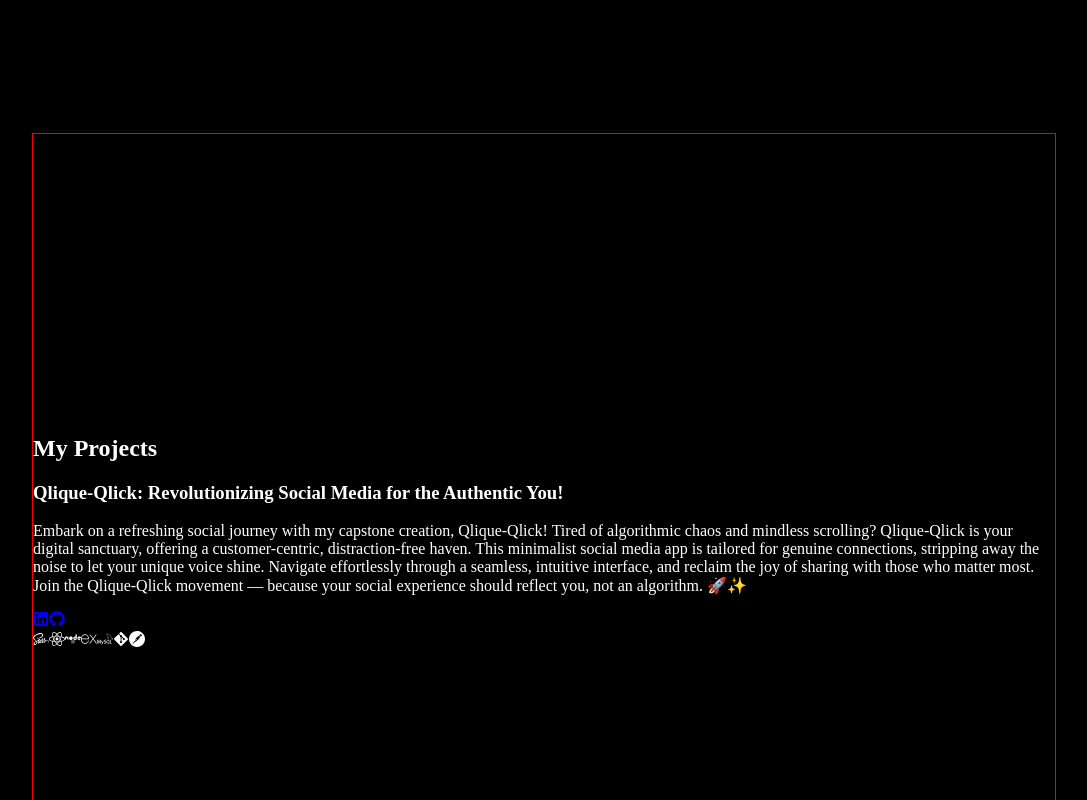
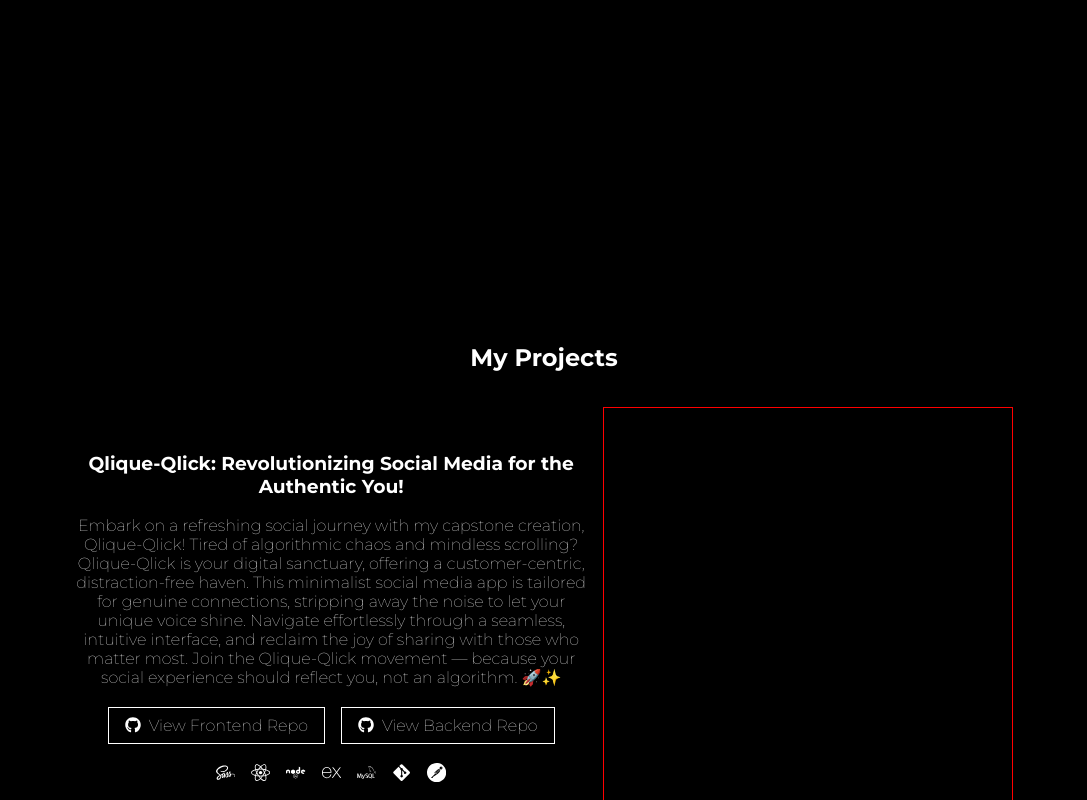
Before and after one commit to Ekpenga9000/portfolio-website, a React (Vite) app: page / in a window 1280 px wide. Shown: the part 1560-2360 px from the top of the page, without its empty margins (96-1183 px from the left). Built offline with nearby package versions, Linux system fonts and the light colour scheme.

Commit message:
Add variables to project component to make it reuseable

```diff
--- a/src/components/hero/Hero.jsx
+++ b/src/components/hero/Hero.jsx
@@ -4,8 +4,8 @@ import "./Hero.scss";
 const Hero = () => {
     return (
         <section className="hero">
-            <h2 className="hero__title">Hey there 👋🏽, Fellow human or code voyager!</h2>
-            <p className="hero__text">I&#39;m Omogbare, your friendly neighborhood full-stack wizard and code enthusiast 👨🏾‍💻✨ with my lair in 📍Alberta.</p>
+            <h2 className="hero__title">Hey there 👋🏽, fellow human, code voyager!</h2>
+            <p className="hero__text">This Omogbare, your friendly neighborhood full-stack wizard and code enthusiast 👨🏾‍💻✨ reaching from my TechCoven in 📍Alberta.</p>
             <span className="hero__icon">🚀</span>
         </section>
     )
--- a/src/components/projects/Project.jsx
+++ b/src/components/projects/Project.jsx
@@ -1,22 +1,35 @@
 import "./Project.scss";
 // import dev from "../../assets/images/Louis.jpg";
-import { FaLinkedin, FaGithub, FaSass, FaReact, FaNode, FaGitAlt } from "react-icons/fa";
+import { FaGithub, FaSass, FaReact, FaNode, FaGitAlt } from "react-icons/fa";
 import { SiExpress, SiMysql, SiPostman } from "react-icons/si";
 
-const Project = () => {
+const Project = ({isReverse, text, title, link, frontend, backend}) => {
+    // const [isReverse, setIsReverse] = useState(false);
+    // const [isDeployed, setIsDeployed] = useState(false);
+
+    // useEffect(()=>{
+    //     setIsReverse(reverse);
+    // }, [reverse])
+
     return (
         <section className="project">
             <div className="project__container">
-                <h2 className="project__title">My Projects</h2>
-                <div className="project__intro-div">
+                <h2 className="project__header">My Projects</h2>
+                <div className={`project__intro-div${isReverse ? "--reverse" : ""}`}>
                     <div className="project__intro">
-                        <h3 className="project__title">Qlique-Qlick: Revolutionizing Social Media for the Authentic You!</h3>
+                        <h3 className="project__title">
+                            {title}
+                            Qlique-Qlick: Revolutionizing Social Media for the Authentic You!</h3>
                         <p className="project__text">
+                            {text}
                             Embark on a refreshing social journey with my capstone creation, Qlique-Qlick! Tired of algorithmic chaos and mindless scrolling? Qlique-Qlick is your digital sanctuary, offering a customer-centric, distraction-free haven. This minimalist social media app is tailored for genuine connections, stripping away the noise to let your unique voice shine. Navigate effortlessly through a seamless, intuitive interface, and reclaim the joy of sharing with those who matter most. Join the Qlique-Qlick movement — because your social experience should reflect you, not an algorithm. 🚀✨
                         </p>
                         <div className="project__link-div">
-                            <a href="https://www.linkedin.com/in/omogbareekpenga/" target="blank" className="project__link--linkedIn"><FaLinkedin /></a>
-                            <a href="https://github.com/Ekpenga9000" target="blank" className="project__link"><FaGithub /></a>
+                       {link &&
+                        <a href={link} target="blank" className="project__link"><FaGithub /> Visit Site</a> }
+
+                            <a href={frontend} target="blank" className="project__link"><FaGithub /> View Frontend Repo</a>
+                            <a href={backend} target="blank" className="project__link"><FaGithub /> View Backend Repo</a>
                         </div>
                         <div className="project__icons-div">
                             <FaSass />
--- a/src/components/projects/Project.scss
+++ b/src/components/projects/Project.scss
@@ -3,10 +3,89 @@
 @use "../../style/partials/typography" as *;
 
 .project{
-    height:100vh;
-    border:1px solid red;
-    color: #fff;
+    margin-top: 2rem;
     display: flex;
     justify-content: center;
     align-items: center;
+    @include tablet{
+        height:100vh;
+    }
+    &__container{
+        display: flex;
+        flex-direction: column;
+        gap: 1rem;
+    }
+    &__header{
+        text-align: center;
+        color: $text-primary;
+        font-family: "Montserrat", sans-serif;
+    }
+    &__intro-div{
+        display: flex;
+        justify-content: center;
+        align-items: center;
+        flex-direction: column;
+        gap: 1.5rem;
+        @include tablet{
+            flex-direction: row;
+            gap: 1rem;
+        }
+
+        &--reverse{
+            @extend .project__intro-div;
+            flex-direction: row-reverse;
+        }
+    }
+
+    &__intro{
+        text-align: center;
+        color: $text-primary;
+        font-family: "Montserrat", sans-serif;
+        font-weight: 100;
+        @include tablet{
+            width: 50%;
+        }
+    }
+    &__link-div{
+        display: flex;
+        flex-wrap: wrap;
+        justify-content: center;
+        align-items: center;
+        gap: 1rem;
+        margin-block: 1.2rem;
+    }
+    &__link{
+        display: flex;
+        align-items: center;
+        gap: .5rem;
+        text-decoration: none;
+        color: $text-primary;
+        border: 1px solid $text-primary;
+        background-color: #000;
+        padding: .5rem 1rem;
+        transition: 0.4s ease;
+        &:hover{
+            background-color: $text-primary;
+            color: #000;
+        }
+    }
+    &__icons-div{
+        display: flex;
+        justify-content: center;
+        align-items: center;
+        gap: .5rem;
+        font-size: 1.3rem;
+        @include tablet{
+            gap: 1rem;
+            font-size: 1.2rem;
+        }
+    }
+    &__img-div{
+        border: 1px solid red;
+        height: 50vh;
+        width: 100%;
+        @include tablet{
+            width: 40%;
+        }
+    }
 }
```
